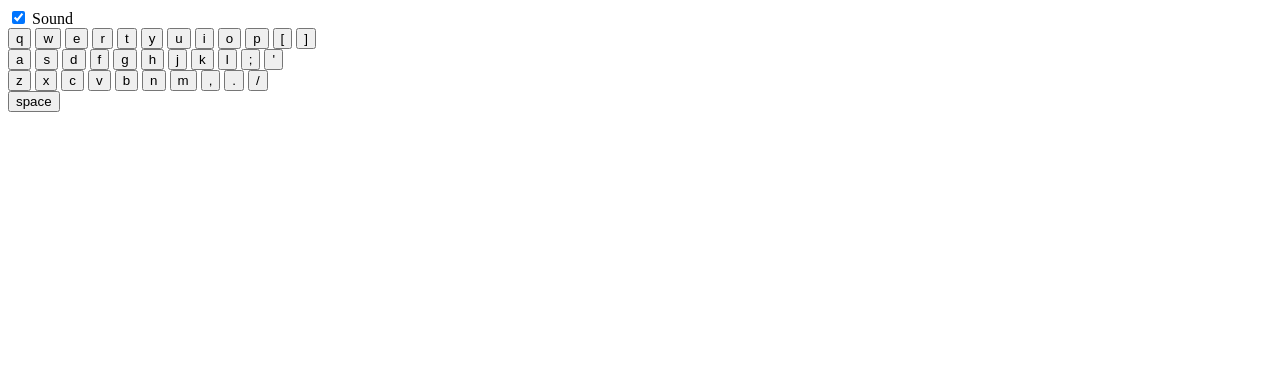
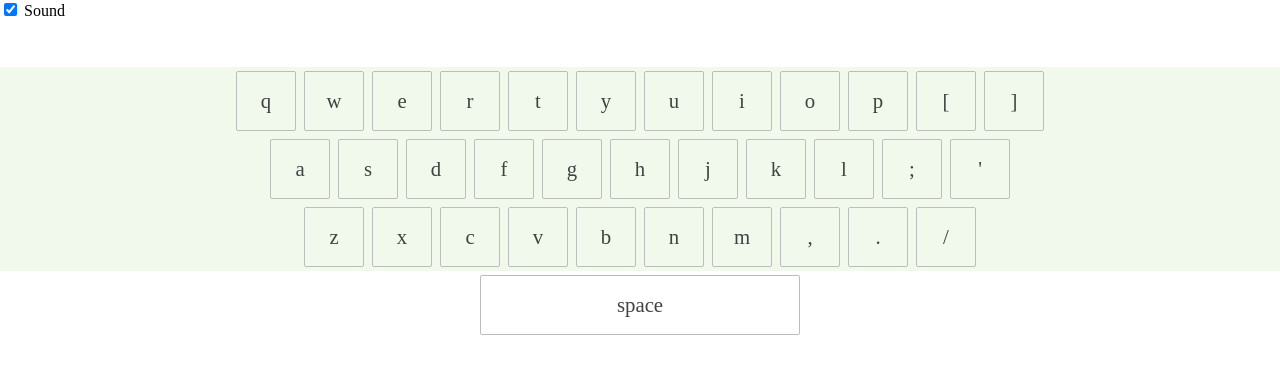
Before and after one commit to yevheniiahl/FE-advanced, a plain HTML site: page Модуль9/index.html in a window 1280 px wide. Drawn offline with nearby package versions, Linux system fonts and the light colour scheme.

Commit message:
Update index.html

```diff
--- a/Модуль9/index.html
+++ b/Модуль9/index.html
@@ -3,7 +3,7 @@
 <head>
     <meta charset="utf-8">
     <title>About Us</title>
-    <link rel="stylaesheet" href="style.css">
+    <link rel="stylesheet" href="style.css">
 
 </head>
 <body>
```
